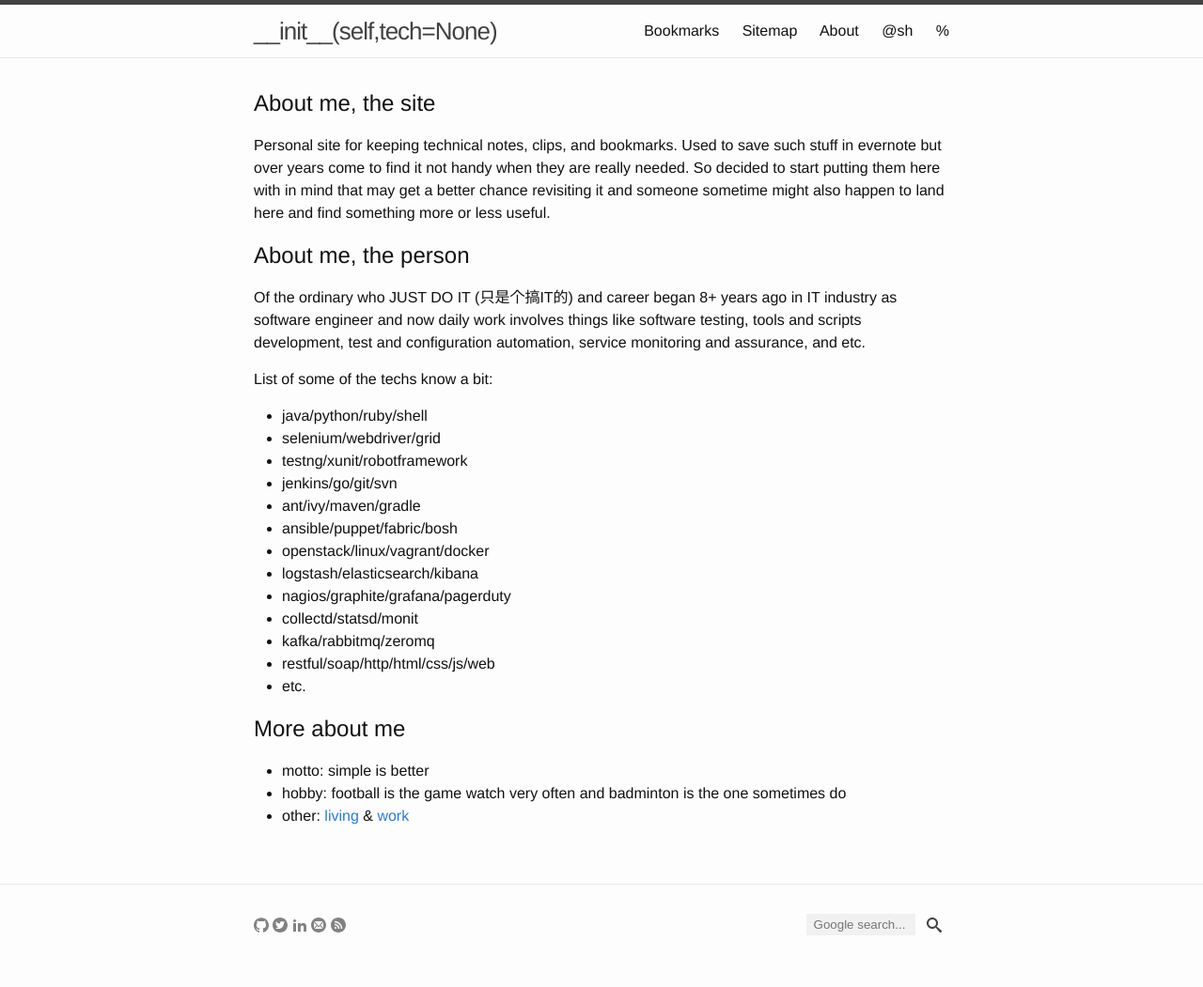
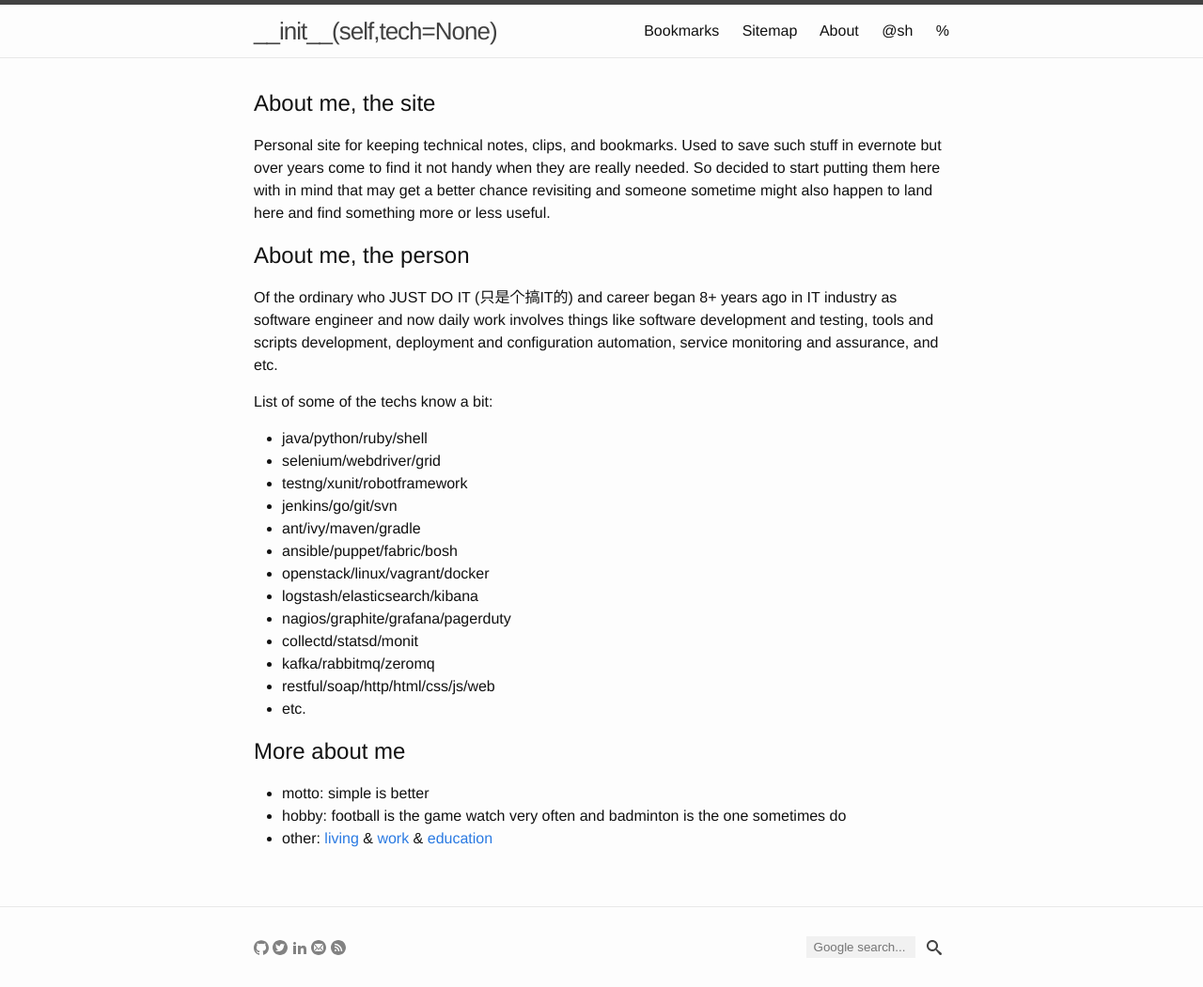
Before and after one commit to yuan-jiang/yuan-jiang.github.io, a Jekyll site: the page built from about.md, in a window 1280 px wide. Shown: the whole page at 94% size. Built offline with Jekyll 4.4.1, drawn with Linux system fonts in a browser that asks for light colours; before the commit the page ends 1027 px from its top, so only the background shows below that.

Commit message:
Update about.md

```diff
--- a/about.md
+++ b/about.md
@@ -5,10 +5,10 @@ permalink: /about/
 ---
 
 # About me, the site
-Personal site for keeping technical notes, clips, and bookmarks. Used to save such stuff in evernote but over years come to find it not handy when they are really needed. So decided to start putting them here with in mind that may get a better chance revisiting it and someone sometime might also happen to land here and find something more or less useful.
+Personal site for keeping technical notes, clips, and bookmarks. Used to save such stuff in evernote but over years come to find it not handy when they are really needed. So decided to start putting them here with in mind that may get a better chance revisiting and someone sometime might also happen to land here and find something more or less useful.
 
 # About me, the person
-Of the ordinary who JUST DO IT (只是个搞IT的) and career began 8+ years ago in IT industry as software engineer and now daily work involves things like software testing, tools and scripts development, test and configuration automation, service monitoring and assurance, and etc.
+Of the ordinary who JUST DO IT (只是个搞IT的) and career began 8+ years ago in IT industry as software engineer and now daily work involves things like software development and testing, tools and scripts development, deployment and configuration automation, service monitoring and assurance, and etc.
 
 List of some of the techs know a bit:
 
@@ -29,4 +29,4 @@ List of some of the techs know a bit:
 # More about me
 - motto: simple is better
 - hobby: football is the game watch very often and badminton is the one sometimes do
-- other: [living](https://www.google.com/maps/place/Shanghai,+China) & [work](http://www.cisco.com/)
+- other: [living](https://www.google.com/maps/place/Shanghai,+China) & [work](http://www.cisco.com/) & [education](http://www.cs.ecnu.edu.cn/)
```
